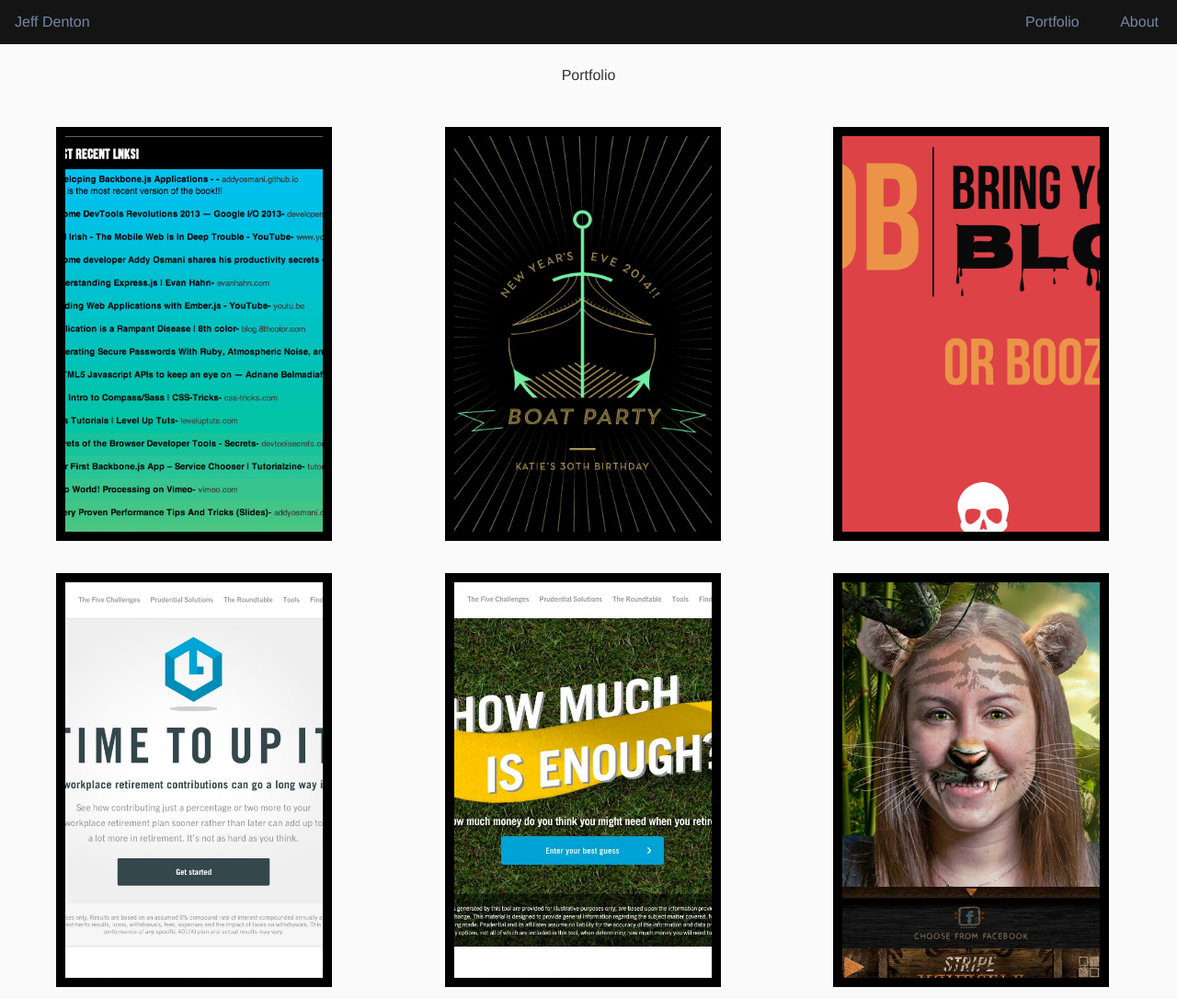
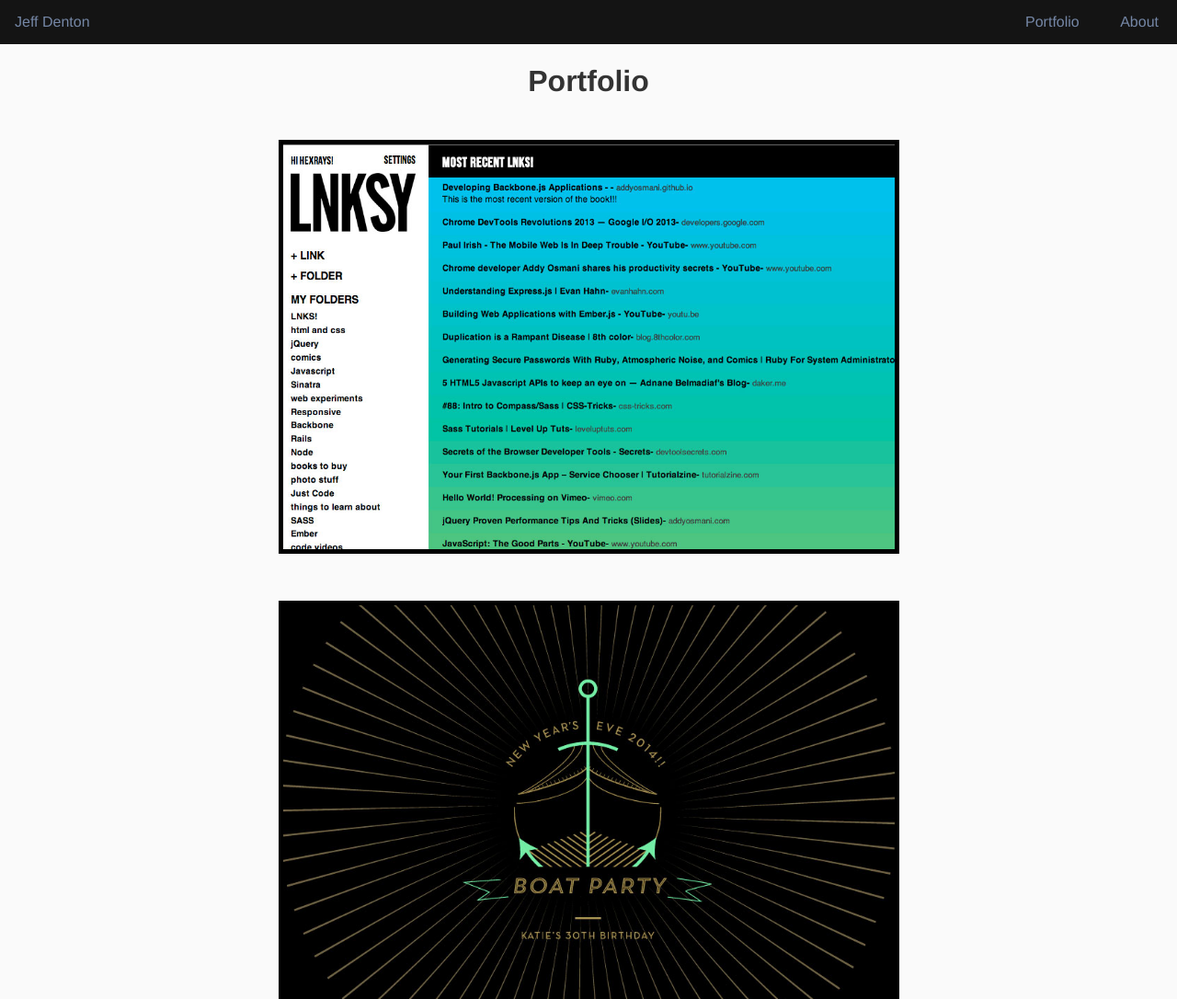
Before and after one commit to Hexrays/portfolio-backbone, a website: page app/index.html in a window 1280 px wide. Shown: the top 1086 px of the page at 92% size. Drawn offline with nearby package versions, Linux system fonts and the light colour scheme; files that its build step writes are made by us from their sources.

Commit message:
Changed the format to 1 column of portfolio items

```diff
--- a/app/index.html
+++ b/app/index.html
@@ -59,10 +59,10 @@
                     <li class="site-title">
                         <h1><%= title %></h1>
                     </li>
-                    <li><a href="<%= url %>" target="_blank">Launch Project</a></li>
-                    <li>Description: <%= description %></li>
-                    <li>Responsibilities: <%= responsibilities %></li>
-                    <li>Buzzwords: <% _.each(keywords, function(keyobj) { %> <%= keyobj %> <% }); %></li>
+                    <li class="site-detail"><a href="<%= url %>" target="_blank">Launch Project</a></li>
+                    <li class="site-detail"><em>Description:</em> <%= description %></li>
+                    <li class="site-detail"><em>Responsibilities:</em> <%= responsibilities %></li>
+                    <li class="site-detail"><em>Buzzwords:</em> <% _.each(keywords, function(keyobj) { %> <%= keyobj %> <% }); %></li>
                 </ul>
             </div>
         </script>
--- a/app/styles/_nav.scss
+++ b/app/styles/_nav.scss
@@ -6,7 +6,7 @@
 
 .site-header {
     @include position-fixed($top:0, $left:0, $z-index:100);
-    @include size(100%, auto);
+    @include size(100%, 48px);
 
     background : $mainTheme;
 
--- a/app/styles/_portfolio.scss
+++ b/app/styles/_portfolio.scss
@@ -8,9 +8,11 @@
     width : 100%;
 
     h1 {
-        padding    : 1em;
-        text-align : center;
-        margin     : 0 auto;
+        margin      : 0 auto;
+        padding     : 0.75em 0 0;
+        text-align  : center;
+        font-weight : bold;
+        font-size   : 2em;
     }
 }
 
@@ -20,17 +22,17 @@
 
 .siteContainer {
     display : inline-flex;
-    margin  : 2em auto auto;
-    width   : 33%;
+    margin  : 3em auto auto;
+    width   : 100%;
     height  : 450px;
 
-    @include breakpoint(lg){
-        width : 50%;
-    }
+    // @include breakpoint(lg){
+    //     width : 50%;
+    // }
 
-    @include breakpoint(sm){
-        width : 100%;
-    }
+    // @include breakpoint(sm){
+    //     width : 100%;
+    // }
 }
 
 .site-item {
@@ -38,9 +40,10 @@
     overflow   : hidden;
     box-sizing : border-box;
     margin     : 0 auto;
-    width      : 300px;
+    max-width  : 675px;
+    width      : 90%;
     height     : 100%;
-    border     : 10px solid black;
+    border     : 5px solid black;
     background : #f0f0f0;
     transition : border 0.3s ease;
 
@@ -51,32 +54,28 @@
 
         .img-container {
             @include size(300px, 200px);
-            // top         : 50px;
-            margin-left : -150px;
 
+            // left: 0;
+            margin-left: -150px;
         }
-
-        // .site-title-box {
-        //     bottom    : 380px;
-        //     transform : rotate(0deg);
-        //     background-color : rgba(0,0,0,1);
-        // }
     }
 
     @include breakpoint(xl, min){
-        width : 350px;
+        // width : 350px;
     }
 
     @include breakpoint(lg){
-        min-width : 300px;
-        max-width : 400px;
-        width     : 90%;
+        // min-width : 300px;
+        width     : 80%;
+    }
+
+    @include breakpoint(sm){
+        width: 90%;
     }
 }
 
+
 .site-title {
-    // @include position-absolute(0,0,10);
-    // @include size(100%, 50px);
 
     h1 {
         padding-left : 15px;
@@ -87,16 +86,10 @@
     }
 }
 
-// .site-title-box {
-//     @include position-absolute($bottom: 400px, $right:-12%, $z-index:9);
-//     @include size(125%, 160px);
-
-//     transition       : all 0.3s ease;
-//     transform        : rotate(-25deg);
-//     transform-origin : bottom right;
-
-//     background-color : rgba(0,0,0,0.75);
-// }
+.site-detail {
+    padding     : 0.25em;
+    line-height : 1.10;
+}
 
 .img-container {
     @include position-absolute($left:50%, $top:0, $z-index:1);
@@ -104,6 +97,7 @@
 
     margin-left : -338px;
     transition  : all 0.3s ease;
+    background-color: #f0f0f0;
 }
 
 img {
--- a/app/styles/main.scss
+++ b/app/styles/main.scss
@@ -18,7 +18,11 @@
 }
 
 #main {
-    padding: 58px 0 30px;
+    padding: 48px 0 30px;
+}
+
+em {
+    font-weight: bold;
 }
 
 @import "nav";
--- a/gulpfile.js
+++ b/gulpfile.js
@@ -87,12 +87,12 @@
     require('http').createServer(app)
         .listen(9000)
         .on('listening', function () {
-            console.log('Started connect web server on http://localhost:9000');
+            console.log('Started connect web server on http://hexrays.local:9000');
         });
 });
 
 gulp.task('serve', ['connect', 'styles'], function () {
-    require('opn')('http://localhost:9000');
+    require('opn')('http://hexrays.local:9000');
 });
 
 // inject bower components
```
